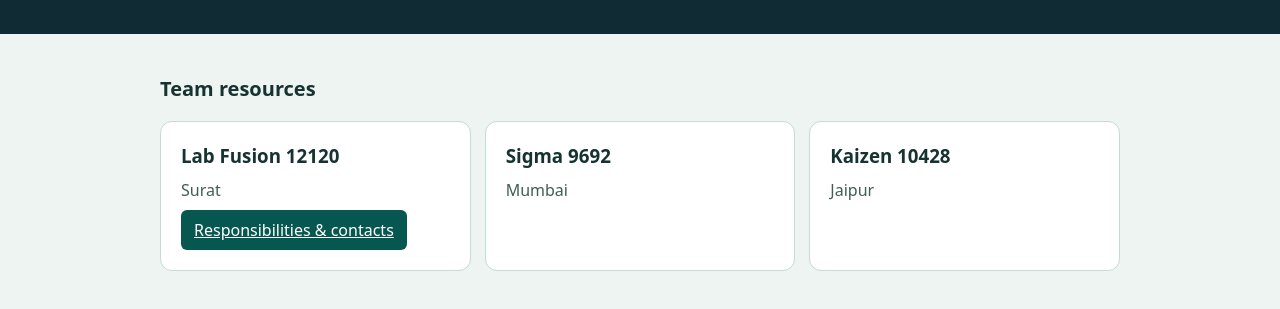
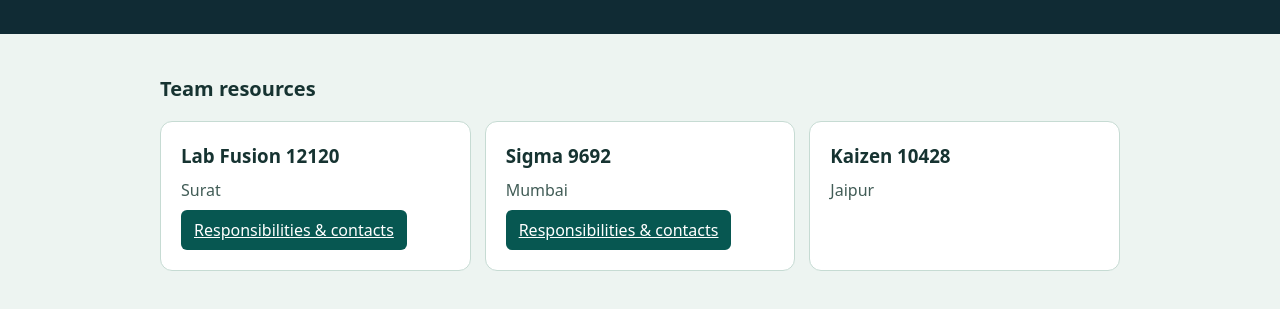
Before and after one commit to virendrasinh-dev/first-teams-2026-rfl, a plain HTML site: page index.html in a window 1280 px wide. Shown: the part 193-502 px from the top of the page. Drawn offline with Linux system fonts and the light colour scheme.

Commit message:
Link Sigma responsibilities dashboard from FRC Teams hub

```diff
--- a/index.html
+++ b/index.html
@@ -12,7 +12,7 @@
 <header><p>RFL Academy · FIRST Robotics Competition</p><h1>FRC Teams</h1></header>
 <main><h2>Team resources</h2><div class="teams">
 <article><h3>Lab Fusion 12120</h3><p>Surat</p><a href="./lab-fusion-12120.html">Responsibilities &amp; contacts</a></article>
-<article><h3>Sigma 9692</h3><p>Mumbai</p></article>
+<article><h3>Sigma 9692</h3><p>Mumbai</p><a href="./sigma-9692.html">Responsibilities &amp; contacts</a></article>
 <article><h3>Kaizen 10428</h3><p>Jaipur</p></article>
 </div></main>
 </body></html>
```
